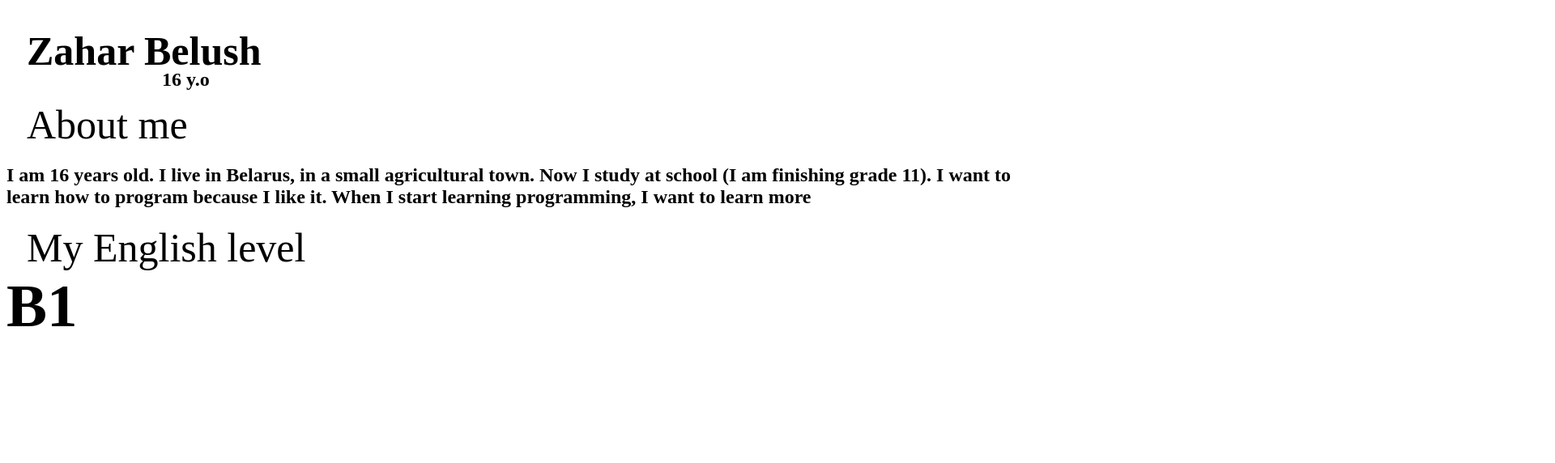
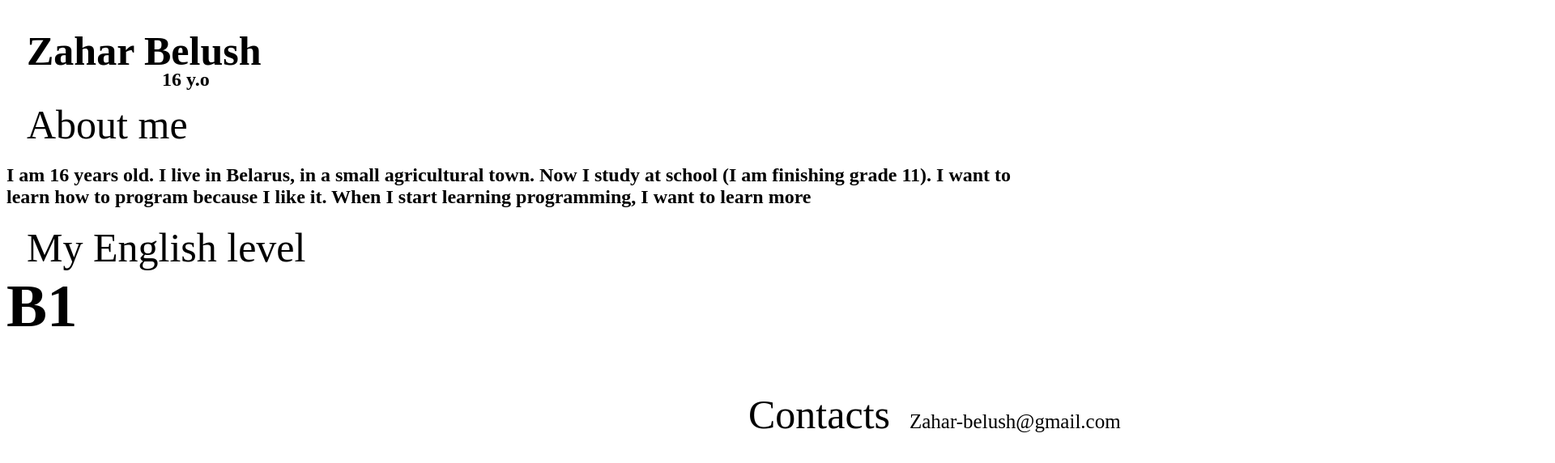
Before and after one commit to Zahuhrya/rsschool-cv, a plain HTML site: page index.html in a window 1280 px wide. Shown: the top 572 px of the page at 81% size, 1920 px wide, since content can reach past the window. Drawn offline with Linux system fonts and the light colour scheme.

Commit message:
feat: add footer and finished

```diff
--- a/index.html
+++ b/index.html
@@ -20,5 +20,9 @@
         <span class="eng">My English level</span>
         <h2 class="eng_text">B1</h2>
     </section>
+    <footer class="footer">
+        <span class="contacts">Contacts</span>
+        <span class="contacts_text">Zahar-belush@gmail.com</span>
+    </footer>
 </body>
 </html>
--- a/style.css
+++ b/style.css
@@ -33,3 +33,19 @@ top:85px;
     font-size:75px;
     margin-top: 0px;
 }
+
+.footer{
+    position:relative;
+    left:70vw;
+
+
+}
+
+.contacts{
+font-size: 50px;
+margin:20px;
+}
+
+.contacts_text{
+    font-size: 25px;
+}
```
Also changed, not shown: 1 other file.
